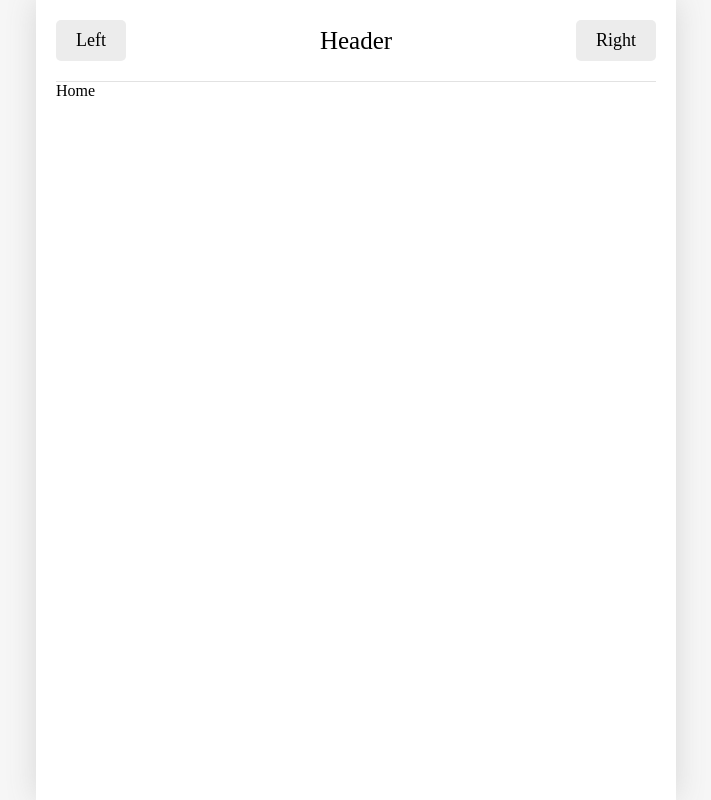
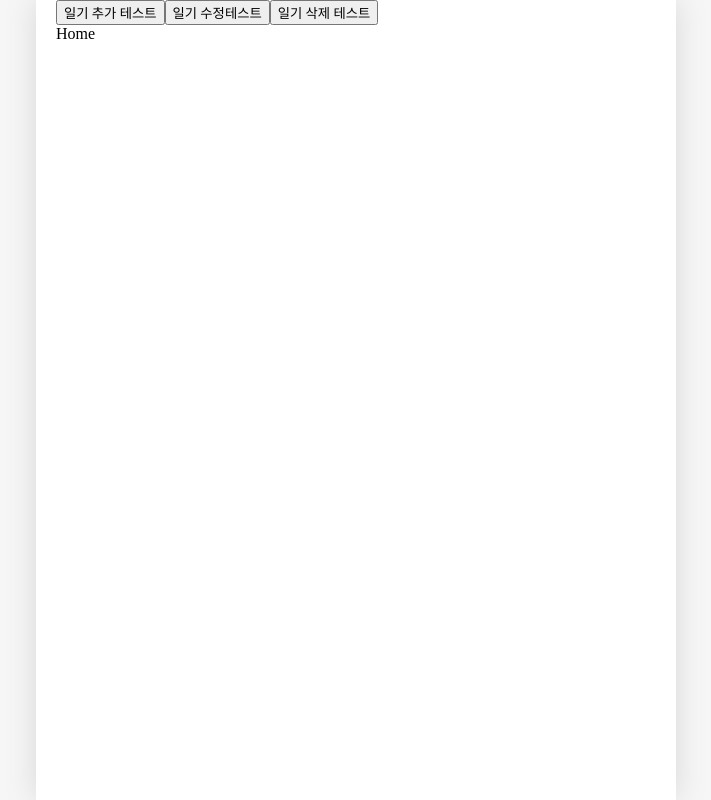
Before and after one commit to clare-u/onebite-react, a React (Vite) app in the folder section12/: page / in a window 1280 px wide. Shown: the whole page, without its empty margins (284-995 px from the left). Built offline with nearby package versions, Linux system fonts and the light colour scheme; a web font is replaced by a local one.

Commit message:
12.9) 일기 관리 기능 구현하기 2

```diff
--- a/section12/src/App.jsx
+++ b/section12/src/App.jsx
@@ -1,6 +1,6 @@
 import "./App.css";
 import { Routes, Route } from "react-router-dom";
-import { useReducer } from "react";
+import { useReducer, useRef, createContext } from "react";
 import Home from "./pages/Home";
 import Diary from "./pages/Diary";
 import New from "./pages/New";
@@ -29,18 +29,83 @@
 ];
 
 function reducer(state, action) {
+  switch (action.type) {
+    case "CREATE":
+      return [action.data, ...state];
+    case "UPDATE":
+      return state.map((item) =>
+        String(item.id) === String(action.data.id) ? action.data : item
+      );
+    case "DELETE":
+      return state.filter((item) => String(item.id) !== String(action.id));
+    default:
       return state;
   }
+}
+
+const DiaryStateContext = createContext();
+const DiaryDispatchContext = createContext();
 
 function App() {
   const [data, dispatch] = useReducer(reducer, mockData);
+  const idRef = useRef(3);
+
+  // 새로운 일기 추가
+  const onCreate = (createdDate, emotionId, content) => {
+    dispatch({
+      type: "CREATE",
+      data: {
+        id: idRef.current++,
+        createdDate,
+        emotionId,
+        content,
+      },
+    });
+  };
+
+  // 기존 일기 수정
+  const onUpdate = (id, createdDate, emotionId, content) => {
+    dispatch({
+      type: "UPDATE",
+      data: {
+        id,
+        createdDate,
+        emotionId,
+        content,
+      },
+    });
+  };
+
+  // 기존 일기 삭제
+  const onDelete = (id) => {
+    dispatch({ type: "DELETE", id });
+  };
+
   return (
     <>
-      <Header
-        title={"Header"}
-        leftChild={<Button text={"Left"} />}
-        rightChild={<Button text={"Right"} />}
-      />
+      <button
+        onClick={() => {
+          onCreate(new Date().getTime(), 1, "Hello");
+        }}
+      >
+        일기 추가 테스트
+      </button>
+      <button
+        onClick={() => {
+          onUpdate(1, new Date().getTime(), 3, "수정된 일기입니다");
+        }}
+      >
+        일기 수정테스트
+      </button>
+      <button
+        onClick={() => {
+          onDelete(1);
+        }}
+      >
+        일기 삭제 테스트
+      </button>
+      <DiaryStateContext.Provider value={data}>
+        <DiaryDispatchContext.Provider value={{ onCreate, onUpdate, onDelete }}>
           <Routes>
             <Route path="/" element={<Home />} />
             <Route path="/new" element={<New />} />
@@ -48,6 +113,8 @@
             <Route path="/edit/:id" element={<Edit />} />
             <Route path="*" element={<Notfound />} />
           </Routes>
+        </DiaryDispatchContext.Provider>
+      </DiaryStateContext.Provider>
     </>
   );
 }
```
Lines whose indentation alone changed are shown as unchanged.
